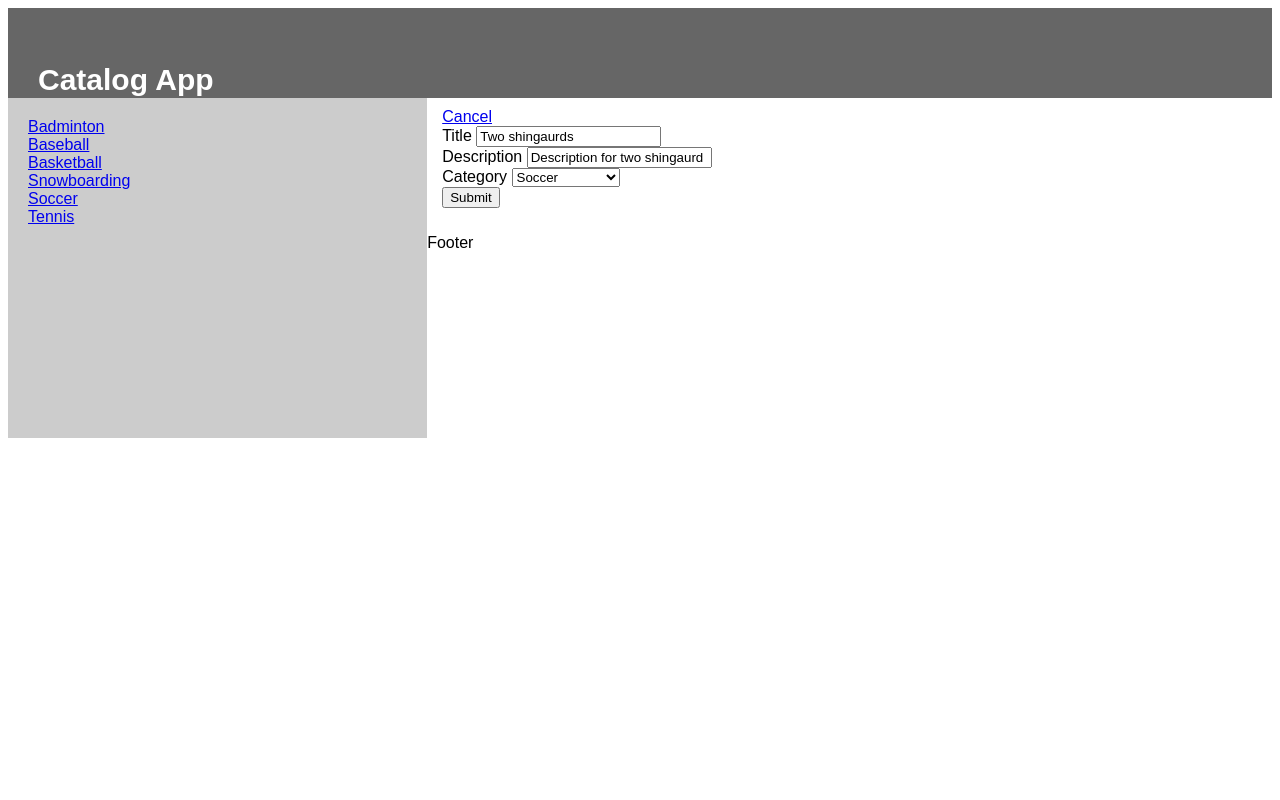
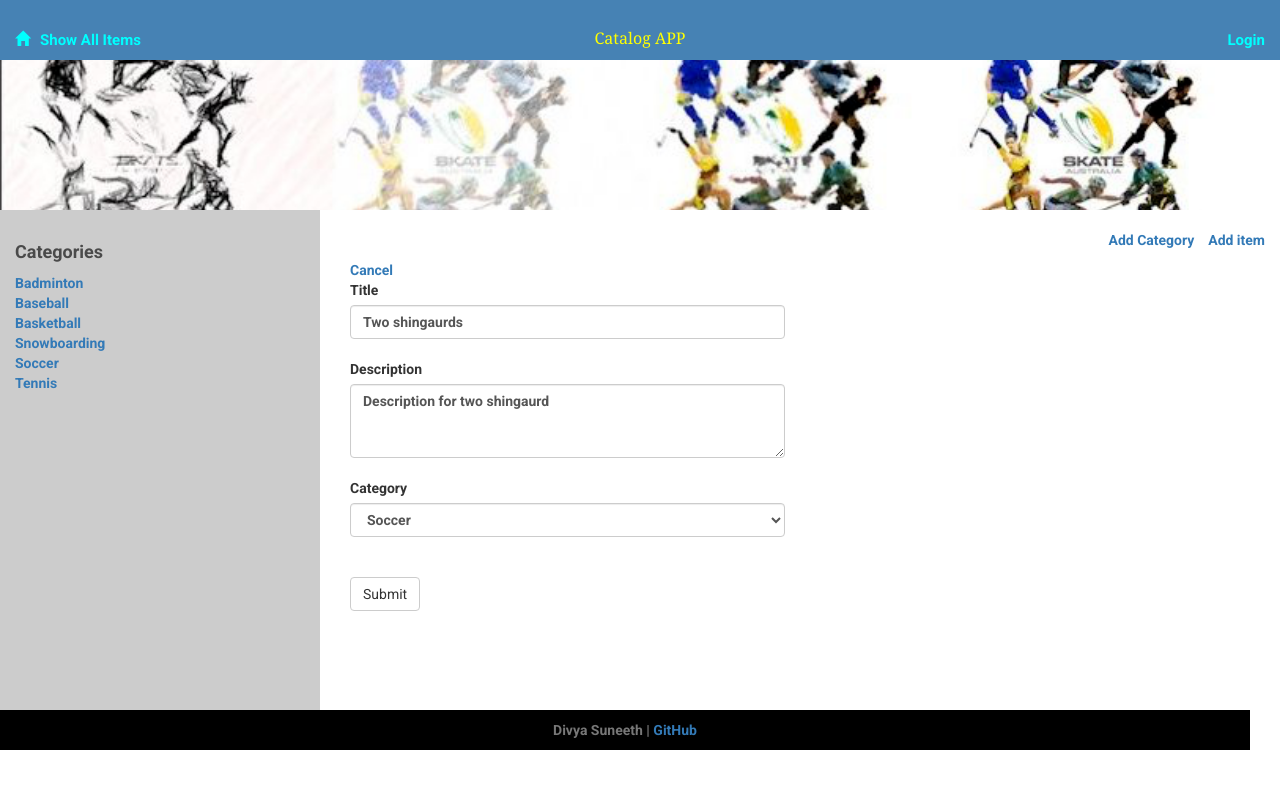
Before and after one commit to divyasuneeth/CatalogAPI, a Flask app: page /catalog/1/edit in a window 1280 px wide. Run offline with Flask 2, Linux system fonts and the light colour scheme; some libraries are stand-ins or nearby versions.

Commit message:
code to improve css

```diff
--- a/application.py
+++ b/application.py
@@ -30,7 +30,7 @@ categories = session.query(Category).order_by(asc(Category.name))
 
 @app.route('/login')
 def showLogin():
-    state = ''.join(random.choice(string.ascii_uppercase + string.digits)for x in xrange(32))
+    state = ''.join(random.choice(string.ascii_uppercase + string.digits)for x in range(32))
     login_session['state']= state
     return render_template('login.html', STATE=state)   #"The current session state is %s"% login_session['state']
                                 # STATE =state is added to set the login state on POST
@@ -94,6 +94,7 @@ def gconnect():
 
     # Store the access token in the session for later use.
     login_session['access_token'] = credentials.access_token
+    print '*********'+ login_session['access_token']
     login_session['gplus_id'] = gplus_id
 
     # Get user info
@@ -121,11 +122,57 @@ def gconnect():
     output += '<img src="'
     output += login_session['picture']
     output += ' " style = "width: 300px; height: 300px;border-radius: 150px;-webkit-border-radius: 150px;-moz-border-radius: 150px;"> '
-    flash("you are now logged in as %s" % login_session['username'])
+    flash("You are now logged in as %s" % login_session['username'])
     print "done!"
     return output
 
 
+
+
+
+
+
+@app.route('/disconnect')
+def disconnect():
+    if 'provider' in login_session:
+        if login_session['provider']=='google':
+            gdisconnect()
+            del login_session['gplus_id']
+            #del login_session['credentials']
+        #if login_session['provider']=='facebook':
+            #fbdisconnect()
+            #del login_session['facebook_id']
+        del login_session['access_token']
+        del login_session['username']
+        del login_session['email']
+        del login_session['picture']
+        del login_session['provider']
+
+        flash("You have successfully been logged out.")
+        return redirect(url_for('showlistItems'))
+    else:
+        flash("You were not logged in to begin with.")
+        return redirect(url_for('showlistItems'))
+
+
+#@app.route('/gdisconnect')
+def gdisconnect():
+    access_token =login_session.get('access_token')
+
+    if access_token is not None:
+        print 'In gdisconnect access token is %s', access_token
+        print 'User name is: '
+        print login_session['username']
+        url = 'https://accounts.google.com/o/oauth2/revoke?token=%s' % access_token
+        h = httplib2.Http()
+        result = h.request(url, 'GET')[0]
+
+    else:
+        print "Access Token None"
+        print access_token
+        response = make_response(json.dumps('Current user not connected.'), 401)
+        response.headers['Content-Type'] = 'application/json'
+        return response
 
 
 @app.route('/catalog.JSON')
@@ -141,6 +188,9 @@ def catalogJSON():
 @app.route('/')
 def showlistItems():
     items = session.query(ListItems).order_by(desc(ListItems.id))
+    if 'username' not in login_session:
+         return render_template('lists.html', categories = categories,items=items)
+
     return render_template('list_private.html', categories = categories,items=items)
 
 
@@ -149,9 +199,13 @@ def showCatalogItems(catalogItem):
     try:
         c_item= session.query(Category).filter_by(name=catalogItem).one()
         items=session.query(ListItems).filter_by(category_id=c_item.id)
+        if 'username' not in login_session:
+             return render_template('catalog_public.html', categories = categories,items=items,catalogItem=catalogItem)
+        return render_template('catalogitem.html',categories = categories,items=items,catalogItem=catalogItem) #"this page will show all the items in the catalog "+ catalogItem
+
     except NoResultFound:
         c_item = []  #
-    return render_template('catalogitem.html',categories = categories,items=items,catalogItem=catalogItem) #"this page will show all the items in the catalog "+ catalogItem
+
 
 
 @app.route('/catalog/<string:catalogItem>/<string:item>')
@@ -159,15 +213,34 @@ def showItemDescription(catalogItem,item):
     item=session.query(ListItems).filter_by(name=item).first()
     return  render_template('description.html',categories=categories,item=item)  #"this page will "+item+" description in the catalog "+ catalogItem
 
+@app.route('/new',methods=['GET','POST'])
+def addNewCategory():
+    if 'username' not in login_session:
+        return redirect('/login')
+    if request.method=='POST':
+        newCategory= Category(name=request.form['name'])
+        session.add(newCategory)
+        session.commit()
+        flash('Successfully Added %s' % newCategory.name)
+        return redirect(url_for('showlistItems'))
+    else:
+        return render_template('addCategory.html',categories=categories)
+
+
+
+
+
+
 @app.route('/catalog/new',methods=['GET','POST'])
 def addNewItem():
+    if 'username' not in login_session:
+        return redirect('/login')
     if request.method=='POST':
-
         newItem= ListItems(name=request.form['name'],description=request.form['desc'],category_id=request.form['category'])
         session.add(newItem)
         session.commit()
         flash('Successfully Added %s' % newItem.name)
-        return redirect(url_for('showlistItem'))
+        return redirect(url_for('showlistItems'))
     else:
         return render_template('additem.html',categories=categories)
 
@@ -181,6 +254,8 @@ def editItem(itemid):
             editeditem.description= request.form['desc']
         if request.form['category']:
             editeditem.category_id=request.form['category']
+        session.add(editeditem)
+        session.commit()
         flash('Successfully Edited %s' % editeditem.name)
         return redirect(url_for('showlistItems'))
     else:
--- a/static/style.css
+++ /dev/null
@@ -1,63 +0,0 @@
-<style>
-* {
-  box-sizing: border-box;
-}
-
-body {
-  font-family: Arial, Helvetica, sans-serif;
-}
-
-/* Style the header */
-header {
-  background-color: #666;
-  padding: 30px;
-  text-align: left;
-  font-size: 20px;
-  color: white;
-  height: 30px;
-}
-
-/* Create two columns/boxes that floats next to each other */
-nav {
-  float: left;
-  width: 30%;
-  height: 300px; /* only for demonstration, should be removed */
-  background: #ccc;
-  padding: 20px;
-}
-
-/* Style the list inside the menu */
-nav ul {
-  list-style-type: none;
-  padding: 0;
-}
-
-article{
-  padding: 10px;
-  display: inline-block;
-  margin-left: 5px;
-  width: 60%;
-
-/* Clear floats after the columns*/
-section:after {
-  content: "";
-  display: table;
-  clear: both;
-}
-
-/* Style the footer */
-footer {
-  display: inline-block;
-  width: 100%;
-  text-align: center;
-  background-color: darkgrey;
-}
-
-/* Responsive layout - makes the two columns/boxes stack on top of each other instead of next to each other, on small screens */
-@media (max-width: 600px) {
-  nav, article {
-    width: 100%;
-    height: auto;
-  }
-}
-</style>
--- /dev/null
+++ b/static/style1_27.css
@@ -0,0 +1,106 @@
+* {
+	font-family: "Helvetica Neue Bold", Roboto, Helvetica, Arial, sans-serif;
+	font-weight: 700;
+}
+
+body {
+  font-family: Arial, Helvetica, sans-serif;
+}
+.top-menu {
+	padding-top: 30px;
+	padding-bottom: 30px;
+	background-color: steelblue;
+}
+.top-menu p {
+	margin-bottom: 0;
+	line-height: 16px;
+	color: yellow;
+}
+.top-menu a {
+	margin-bottom: 0;
+	line-height: 16px;
+	font-size: 15px;
+	color: cyan;
+	/*font-weight: 400;*/
+}
+
+.content{
+	width:100%
+	display: block;
+	padding-top: 10px;
+}
+.header{
+	font-size: 16px;
+	font-weight: bold;
+}
+h4 {
+	font-size: 18px;
+	color: #4A4A4A;
+	line-height: 23px;
+	font-weight: bold;
+}
+
+.listitems{
+	color: blue;
+}
+/* Create two columns/boxes that floats next to each other */
+#nav {
+  float: left;
+padding-top:20px;
+  height: 300px; /* only for demonstration, should be removed */
+  background: #ccc;
+
+	height:500px;
+}
+
+/* Style the list inside the menu */
+#nav ul {
+  list-style-type: none;
+  padding: 0;
+}
+.flash{
+	background-color: yellowgreen;
+	display: block;
+}
+#article{
+
+	padding-top:20px;
+	height: 500px;
+}
+.catlink{font-size: 10px;
+color:red;}
+/* Style the footer */
+#footer
+{
+  width: 100%;
+  display: inline-block;
+  padding: 10px;
+	text-align: center;
+	background-color: black;
+	color: white;
+}
+.banner {
+	height: 150px;
+	background: url("/static/SAbanner.png");
+	background-position: right;
+	background-repeat: no-repeat;
+	background-size: cover;
+}
+/* Responsive layout - makes the two columns/boxes stack on top of each other instead of next to each other, on small screens */
+@media (max-width: 600px) {
+  nav, article {
+    width: 100%;
+    height: auto;
+  }
+}
+.glyphicon {
+	margin-right: 10px;
+}
+
+p {
+ 	font-family: "Georgia", Roboto, Helvetica, Arial, sans-serif;
+ 	font-size: 16px;
+ 	color: darkblue;
+ 	line-height: 24px;
+ 	font-weight: 400;
+ }
--- a/templates/catalogitem.html
+++ b/templates/catalogitem.html
@@ -1,10 +1,11 @@
 {%extends "main.html" %}
 {% block content %}
 
+<h4>Items</h4>
   {% for item in items %}
       <a href="{{url_for('showItemDescription',catalogItem=catalogItem,item=item.name)}}">{{item.name}} </a>&nbsp;&nbsp;&nbsp;&nbsp;
-      <a href="{{url_for('editItem',itemid=item.id)}}">Edit </a>&nbsp;
-      <a href="{{url_for('deleteItem',itemid=item.id)}}">Delete </a>
+      <a class="catlink" href="{{url_for('editItem',itemid=item.id)}}">Edit </a>&nbsp;
+      <a class="catlink" href="{{url_for('deleteItem',itemid=item.id)}}">Delete </a>
       <br><br>
   {% endfor %}
 {% endblock %}
--- a/templates/deleteItem.html
+++ b/templates/deleteItem.html
@@ -5,7 +5,7 @@
 
     <a href="{{url_for('showlistItems')}}">Cancel</a>
     <h4>Are you sure you want to delete {{item.name}} ?</h4>
-      <button id="submit" type="submit">Delete </button>
+      <button id="submit" type="submit" class="btn btn-default delete">Delete </button>
   </div>
 </form>
 {% endblock %}
--- a/templates/description.html
+++ b/templates/description.html
@@ -1,6 +1,9 @@
 {% extends "main.html" %}
 {% block content %}
 
-  {{item.description}}<br>
+<p>
+  {{item.description}}
+</p>
+
 
 {% endblock %}
--- a/templates/editItem.html
+++ b/templates/editItem.html
@@ -1,18 +1,18 @@
 {% extends "main.html" %}
 {% block content %}
 <form action="{{url_for('editItem',itemid=item.id)}}" method="post">
-  <div>
+<div class="col-md-6"><a href="{{url_for('showlistItems')}}">Cancel</a></div><br>
+  <div class="form-group col-md-6">
 
-    <a href="{{url_for('showlistItems')}}">Cancel</a><br>
+  <label for="name">Title</label>
+    <input class="form-control" maxlength="100" type="text" name="name" value="{{item.name}}"><br>
+    <label for="desc">Description</label>
+      <textarea class="form-control" maxlength="250" rows="3" name="desc">{{item.description}}</textarea><br>
 
-    <div><label for="name">Title</label>
-    <input type="text" name="name" value="{{item.name}}"></div>
-    <div><label for="desc">Description</label>
-    <input type="text" name="desc" value="{{item.description}}"></div>
-    <div>
+
       <label for="catagory">Category</label>
 
-      <select  name="category">
+      <select class="form-control"  name="category">
         {%for c in categories%}
             {% if c.id==item.category_id %}
               <option value="{{c.id}}" selected>{{c.name}}</option>
@@ -21,8 +21,9 @@
             {% endif %}
         {%endfor%}
       </select>
-    </div>
-    <button type="submit" id="submit" >Submit</button>
+<br><br>
+    <button class="btn btn-default delete" type="submit" id="submit" >Submit</button>
   </div>
+
 </form>
 {% endblock %}
--- a/templates/main.html
+++ b/templates/main.html
@@ -1,22 +1,45 @@
 <!DOCTYPE html>
 <html lang="en">
-	<head><link rel=stylesheet type=text/css href="{{ url_for('static', filename='style.css') }}"></head>
+	<head>
+		<link href='http://fonts.googleapis.com/css?family=Roboto:400,300,700' rel='stylesheet' type='text/css'>
+		<link rel="stylesheet" href="//netdna.bootstrapcdn.com/bootstrap/3.1.1/css/bootstrap.min.css">
+		<link rel=stylesheet type=text/css href="{{ url_for('static', filename='style1_27.css') }}"></head>
 	<body>
-    <header>
-  <h2>Catalog App</h2>
-</header>
+		<div class="top-menu">
+			<div class="col-xs-3">
+				<a href="{{url_for('showlistItems')}}">
+					<span class="glyphicon glyphicon-home" aria-hidden="true"></span>Show All Items
+				</a>
+			</div>
+			<div class="col-xs-6 text-center header">
+				<p>Catalog APP</p>
+			</div>
+			<div class="col-xs-3 text-right">
+				{%if 'username' not in session %}
+			<a href="{{url_for('showLogin')}}">Login </a>
+			{% else %}
+			<a href="{{url_for('disconnect')}}">Logout </a>
+			{% endif %}
 
-<section>
-  <nav>
+			</div>
+		</div>
+		<div class="banner"></div>
 
+		<div class="container-fluid">
+		  <div class="row">
+		    <div id="nav" class="col-xs-3">
+					<h4>Categories</h4>
  		       {% for i in categories %}
  		       <a href={{url_for('showCatalogItems',catalogItem=i.name)}}>{{i.name}}</a><br>
  		       {% endfor %}
+		    </div>
+		    <div id="article" class="col-xs-9">
+					<div class="text-right">
+						<a  href="{{url_for('addNewCategory')}}">Add Category</a> &nbsp;&nbsp;
+					<a  href="{{url_for('addNewItem')}}">Add item</a>
 
-  </nav>
-
-  <article>
-		<div>
+					</div>
+					<div class="flash">
 						{% with messages=get_flashed_messages()%}
 						{% if messages %}
 							<ul>
@@ -27,17 +50,25 @@
 							{% endif%}
 						{% endwith %}
 					</div>
-   <div class="container">
+
+						<div class="content">
 							{% block content %}
 							{% endblock %}
+						</div>
+
 
 		    </div>
-  </article>
-</section>
+		  </div>
+			<div id="footer" class="row">
+			       <span class="text-muted">
+			         Divya Suneeth |
+			         <a href="#">GitHub</a>
+			       </span>
+			</div>
+		</div>
 
-<footer>
-  <p>Footer</p>
-</footer>
+
+
 
 	</body>
 </html>
```
Also changed, not shown: templates/addCategory.html (added, +13 -0 lines), templates/additem.html (+10 -10 lines), templates/catalog_public.html (added, +7 -0 lines), templates/header.html (added, +15 -0 lines), templates/list_private.html (+8 -2 lines), templates/lists.html (+8 -2 lines), categoryItems.db, static/SAbanner.png (added), static/sport-header.jpg (added). Lines whose indentation alone changed are shown as unchanged.
